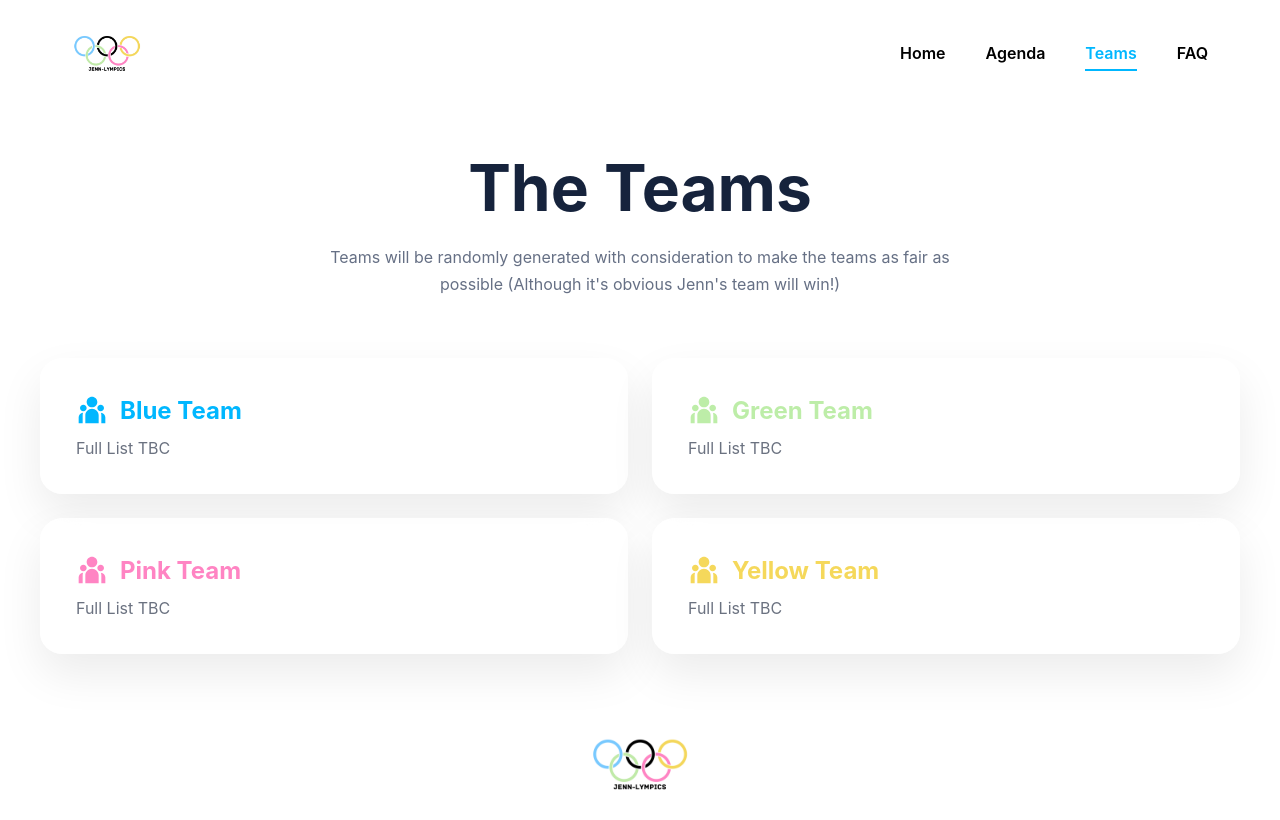
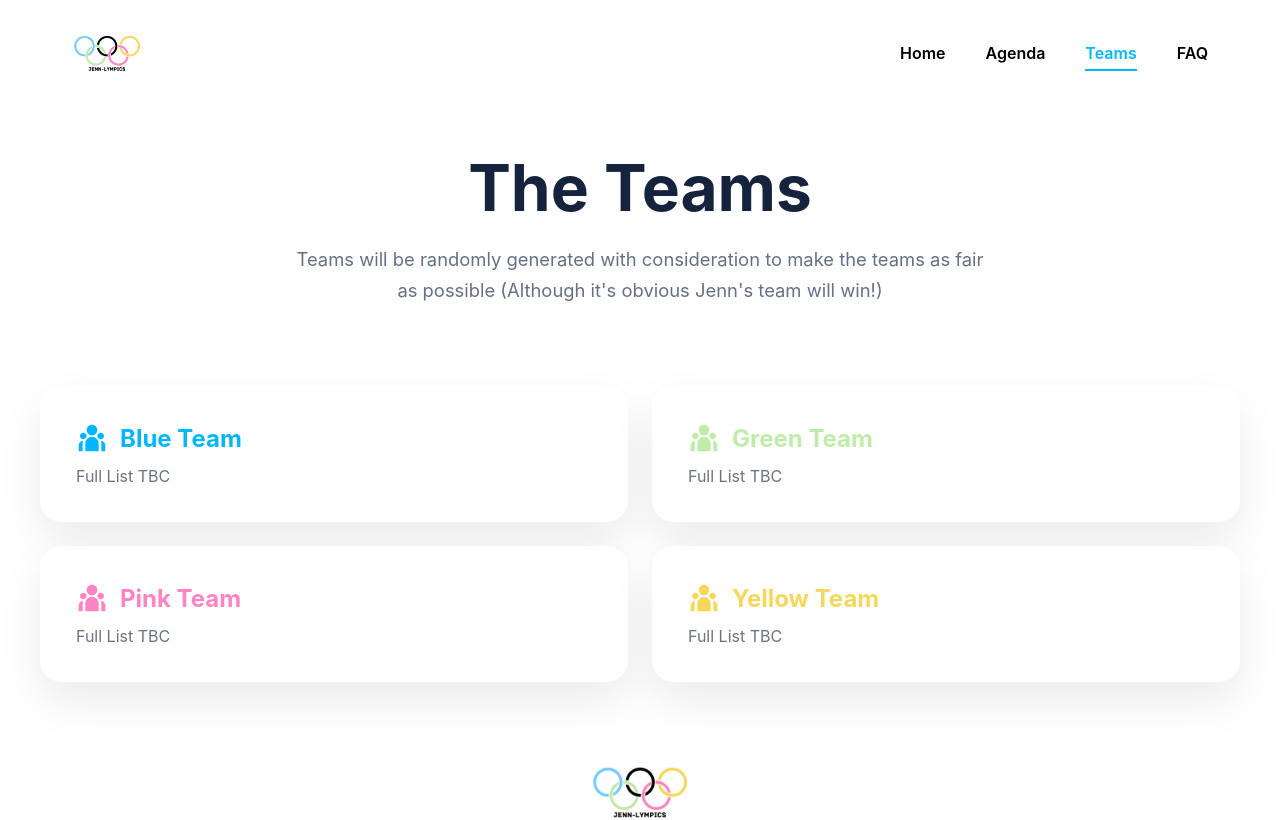
Before and after one commit to Jennipham/jenn-lympics, a React (Vite) app in the folder jenn-lympics-website/: page /teams in a window 1280 px wide. Shown: the top 820 px of the page. Built offline with nearby package versions, Linux system fonts and the light colour scheme.

Commit message:
aligning subtitles

```diff
--- a/jenn-lympics-website/src/components/Faq/Faq.css
+++ b/jenn-lympics-website/src/components/Faq/Faq.css
@@ -20,12 +20,13 @@
 }
 
 .faq-subtitle {
+    max-width: 700px;
+    margin: auto;
     text-align: center;
     color: #667085;
-    max-width: 650px;
-    margin: auto;
-    margin-bottom: 60px;
     line-height: 1.7;
+    font-size: 1.15rem;
+    margin-bottom: 80px;
 }
 
 .faq-list {
--- a/jenn-lympics-website/src/components/Teams/Teams.css
+++ b/jenn-lympics-website/src/components/Teams/Teams.css
@@ -182,10 +182,11 @@ grid-template-columns:1fr;
 }
 
 .teams-subtitle {
+    max-width: 700px;
+    margin: auto;
     text-align: center;
     color: #667085;
-    max-width: 650px;
-    margin: auto;
-    margin-bottom: 60px;
     line-height: 1.7;
+    font-size: 1.15rem;
+    margin-bottom: 80px;
 }
--- a/jenn-lympics-website/src/components/Teams/Teams.tsx
+++ b/jenn-lympics-website/src/components/Teams/Teams.tsx
@@ -10,7 +10,8 @@ export default function Teams() {
                 The Teams
             </h1>
             <p className="teams-subtitle">
-                Teams will be randomly generated with consideration to make the teams as fair as possible (Although it's obvious Jenn's team will win!)
+                Teams will be randomly generated with consideration to make the teams as fair as possible
+                (Although it's obvious Jenn's team will win!)
             </p>
 
             <div className="teams-grid">
```
